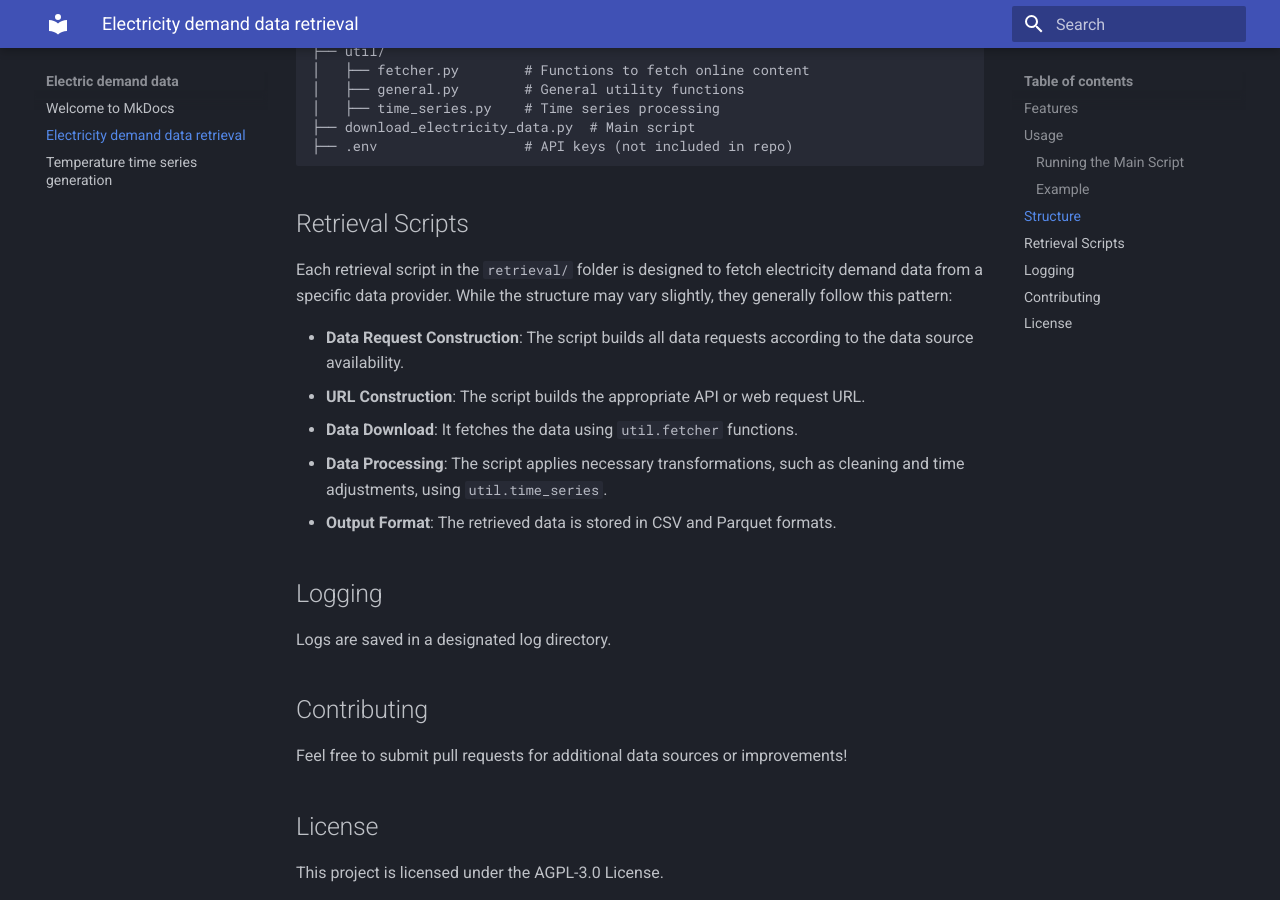
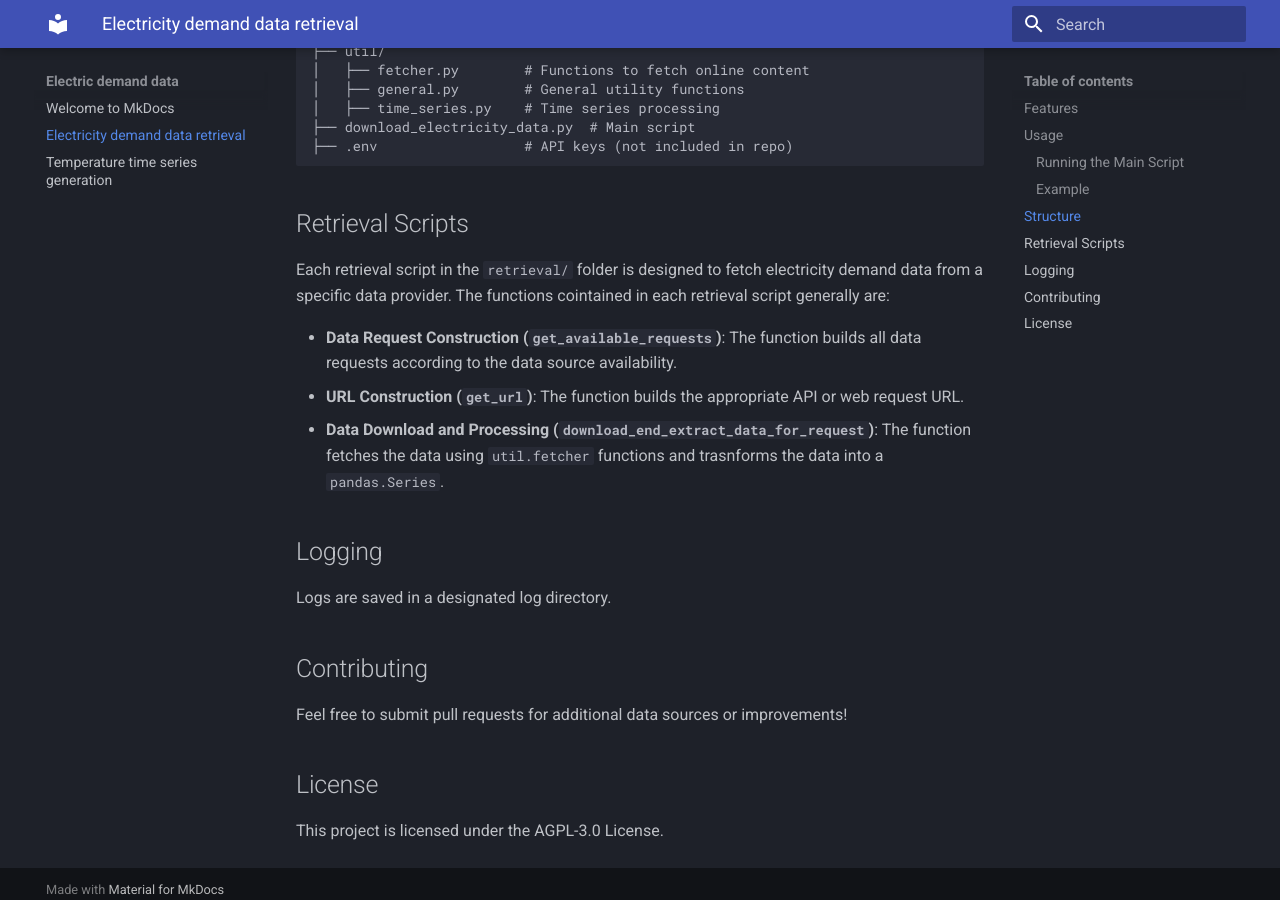
Before and after one commit to open-energy-transition/electric-demand-data, an MkDocs documentation site: the page built from docs/electricity_demand_retrieval.md, in a window 1280 px wide and 900 px high, scrolled down 1259 px. Built offline with MkDocs 1.6.1 and Material for MkDocs 9.7.7, drawn with Linux system fonts in a browser that asks for light colours.

Commit message:
Updated readme file

```diff
--- a/docs/electricity_demand_retrieval.md
+++ b/docs/electricity_demand_retrieval.md
@@ -55,13 +55,11 @@ uv run download_electricity_data.py ENTSOE -c FR
 
 ## Retrieval Scripts
 
-Each retrieval script in the `retrieval/` folder is designed to fetch electricity demand data from a specific data provider. While the structure may vary slightly, they generally follow this pattern:
+Each retrieval script in the `retrieval/` folder is designed to fetch electricity demand data from a specific data provider. The functions cointained in each retrieval script generally are:
 
-- **Data Request Construction**: The script builds all data requests according to the data source availability.
-- **URL Construction**: The script builds the appropriate API or web request URL.
-- **Data Download**: It fetches the data using `util.fetcher` functions.
-- **Data Processing**: The script applies necessary transformations, such as cleaning and time adjustments, using `util.time_series`.
-- **Output Format**: The retrieved data is stored in CSV and Parquet formats.
+- **Data Request Construction (`get_available_requests`)**: The function builds all data requests according to the data source availability.
+- **URL Construction (`get_url`)**: The function builds the appropriate API or web request URL.
+- **Data Download and Processing (`download_end_extract_data_for_request`)**: The function fetches the data using `util.fetcher` functions and trasnforms the data into a `pandas.Series`.
 
 ## Logging
 
```
